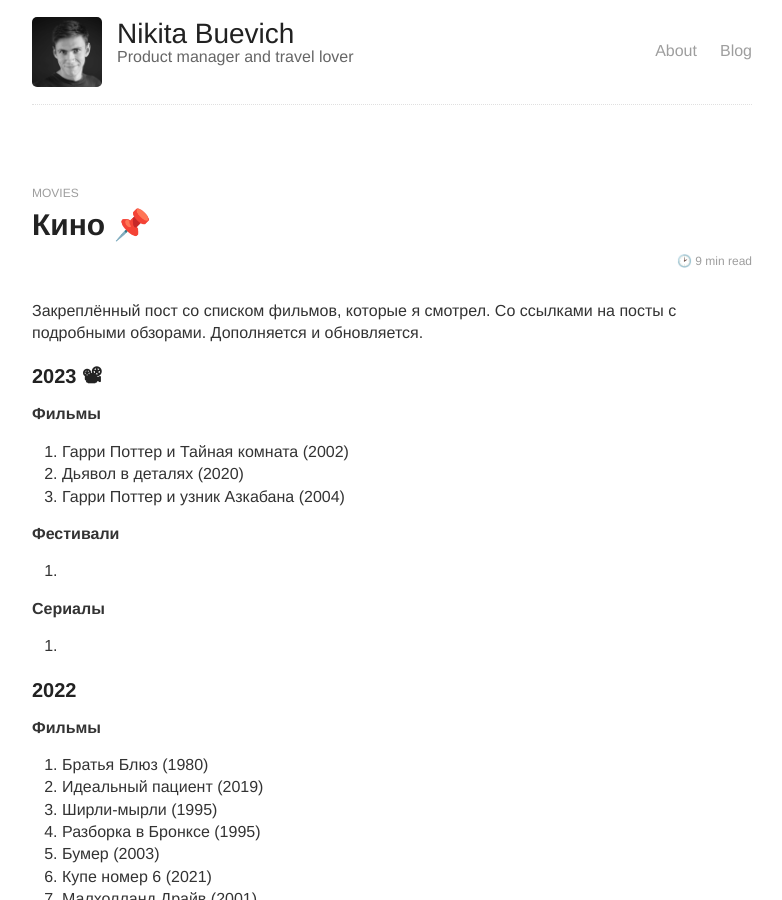
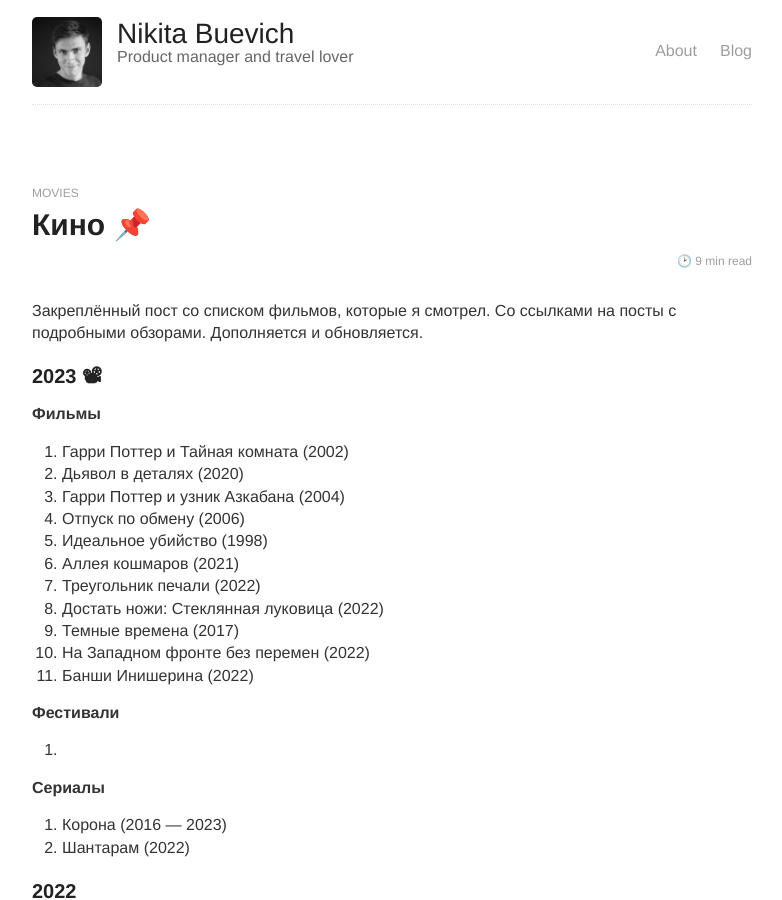
Before and after one commit to sombro/nbuevich.com, a Jekyll site: the page built from blog/_posts/2099-12-14-movies.md, in a window 1280 px wide and 900 px high. Shown: the whole window, without its empty margins (248-1030 px from the left). Built offline with Jekyll 4.4.1, drawn with Linux system fonts in a browser that asks for light colours.

Commit message:
new content

```diff
--- a/blog/_posts/2099-12-14-movies.md
+++ b/blog/_posts/2099-12-14-movies.md
@@ -18,6 +18,14 @@ image: ''
     <li>Гарри Поттер и Тайная комната (2002)</li>
     <li>Дьявол в деталях (2020)</li>
     <li>Гарри Поттер и узник Азкабана (2004)</li>
+    <li>Отпуск по обмену (2006)</li>
+    <li>Идеальное убийство (1998)</li>
+    <li>Аллея кошмаров (2021)</li>
+    <li>Треугольник печали (2022)</li>
+    <li>Достать ножи: Стеклянная луковица (2022)</li>
+    <li>Темные времена (2017)</li>
+    <li>На Западном фронте без перемен (2022)</li>
+    <li>Банши Инишерина (2022)</li>
 </ol>
 
 <b>Фестивали</b>
@@ -29,7 +37,8 @@ image: ''
 <b>Сериалы</b>
 
 <ol>
-    <li></li>
+    <li>Корона (2016 — 2023)</li>
+    <li>Шантарам (2022)</li>
 </ol>
 
 ## <span id="2022">2022</span>  ##
--- a/index.html
+++ b/index.html
@@ -51,9 +51,9 @@
             <main class="common__content">
                 <section class="content__post">
                     <img class="content__img-sqr" src="static/nbuevich.jpg">
-                    <h1>Hi there, I'm Nikita Buevich.</h1>
-                    <p>I'm a <a href="/CV/" class="common__link" rel="noopener noreferrer">product manager</a> (ex frontend-developer) from Rostov-on-Don (Russia), now based in Ankara (Turkey). With ♡ to UI/UX and interesting products.</p>
-                    <p>Favourite drink — pure water. Do appreciate wine. I wear funny socks, love dogs more than people and I say that don't like cats. I can listen to jazz music in any mood and any circumstances. I watch a lot of <a href="/movies" class="common__link">movies</a> and learn to take <a href="https://www.instagram.com/nbuevich.noir/" class="common__link">black-and-white film photo</a>. Can't live without mountains, sea, <a href="/travel" class="common__link">travelling</a>, bonfire and songs with friends. Trying not to bore.</p>
+                    <h1>Hello, I am Nikita Buevich.</h1>
+                    <p>I am a <a href="/CV/" class="common__link" rel="noopener noreferrer">product manager</a> from Rostov-on-Don, Russia, currently based in Ankara, Turkey. I have a passion for UI/UX design and developing innovative products.</p>
+                    <p>My favorite beverage is pure water, but I also appreciate a good glass of wine. I have a sense of humor, as evidenced by my love for wearing funny socks. I love dogs, and while I claim to dislike cats, I'm sure I could find a few I'd like. I enjoy listening to jazz music, regardless of my mood, and I am a <a href="/movies" class="common__link">frequent movie-watcher</a>. Additionally, I am learning how to take <a href="https://www.instagram.com/nbuevich.noir/" class="common__link">black-and-white film photographs</a>. I cannot live without mountains, the sea, traveling, bonfires, and singing with friends. I strive to always be interesting and avoid boredom.</p>
                 </section>
             </main>
             <footer class="common__footer">
```
Also changed, not shown: blog/_posts/2099-12-15-travel.md (+2 -1 lines).
